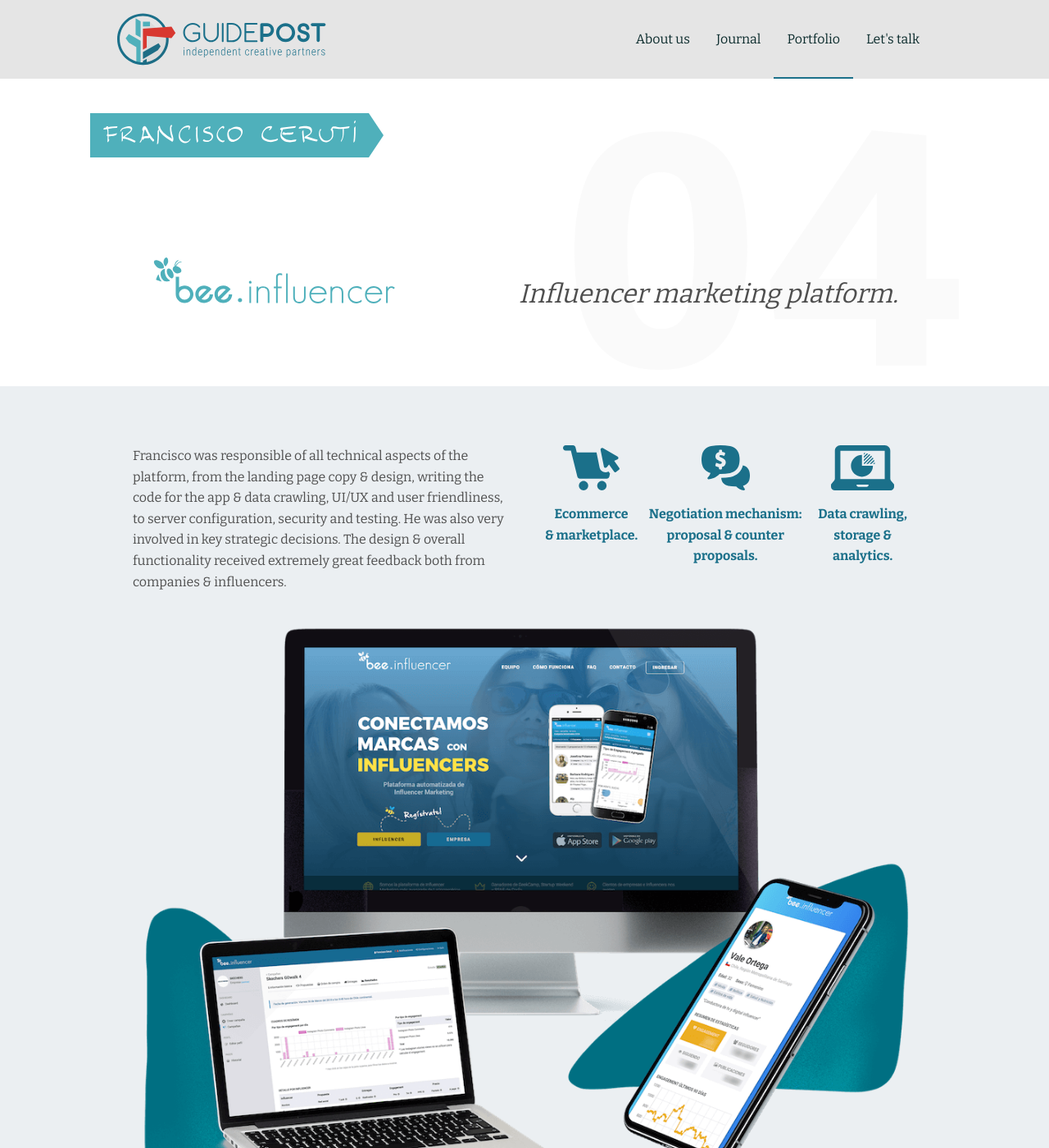
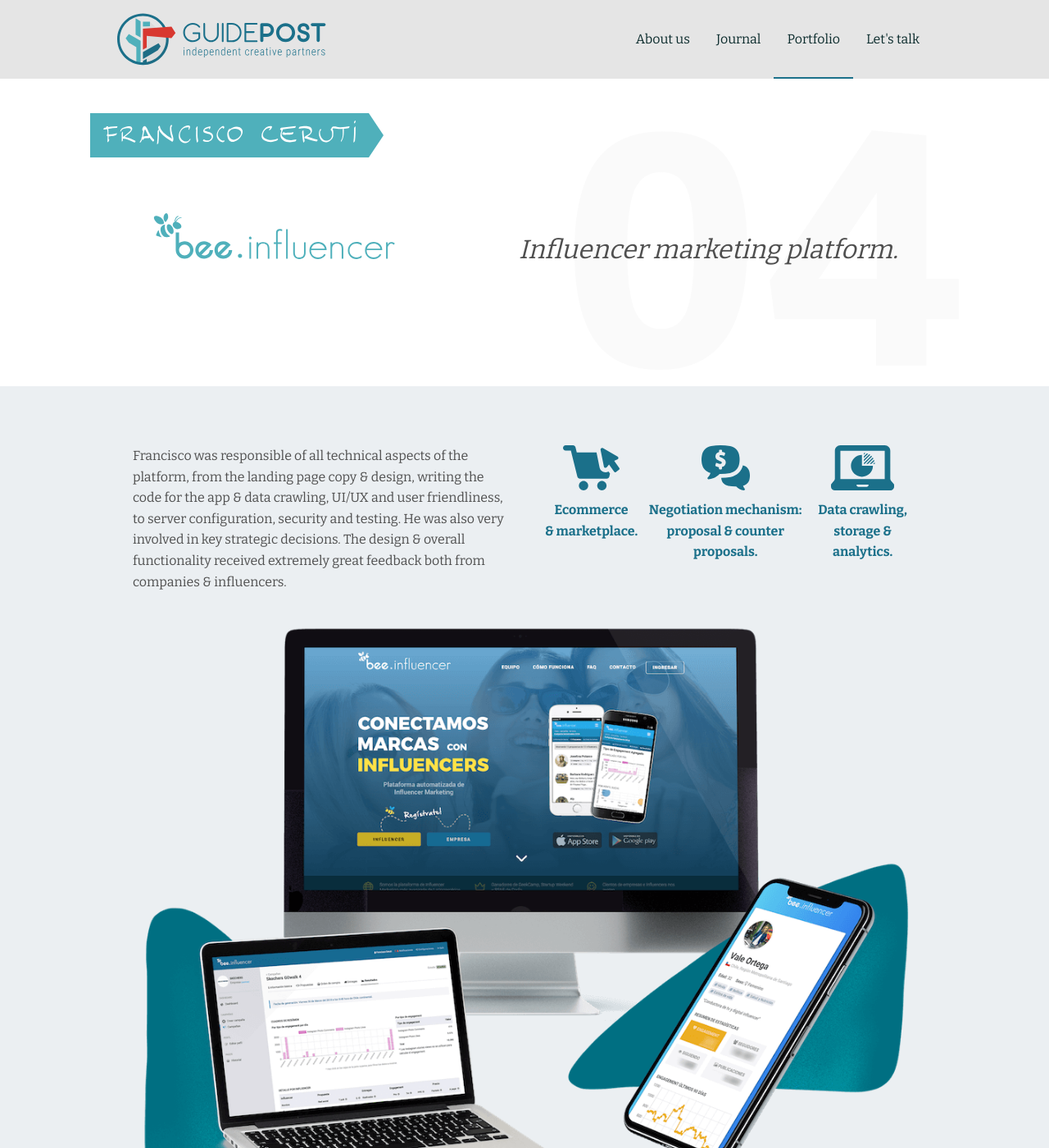
Before and after one commit to GuidePostCreative/guidepost.design, a Jekyll site: the page built from portfolio.html, in a window 1280 px wide and 1400 px high, scrolled down 370 px. Shown: the whole window at 82% size. Built offline with Jekyll 4.4.1, drawn with Linux system fonts in a browser that asks for light colours.

Commit message:
Fixed portfolio spacing issues

```diff
--- a/_includes/portfolio-items/beeinfluencer.html
+++ b/_includes/portfolio-items/beeinfluencer.html
@@ -4,7 +4,6 @@
       <div class="portfolio-arrow francisco">
         <img src="/assets/img/portfolio/francisco-name.svg" alt="Francisco Ceruti" class="handwritten-name"/>
       </div>
-      <div class="clearfix"></div>
       <div class="portfolio-item-header-content">
         <div class="project-client">
           <img src="/assets/img/portfolio/beeinfluencer/logo.svg" alt="BeeInfluencer logo" class="logo" style="top: -10px"/>
--- a/_includes/portfolio-items/cdecsic.html
+++ b/_includes/portfolio-items/cdecsic.html
@@ -4,7 +4,6 @@
       <div class="portfolio-arrow francisco">
         <img src="/assets/img/portfolio/francisco-name.svg" alt="Francisco Ceruti" class="handwritten-name"/>
       </div>
-      <div class="clearfix"></div>
       <div class="portfolio-item-header-content">
         <div class="project-client">
           <img src="/assets/img/portfolio/cdecsic/logo.svg" alt="CdecSIC logo" class="logo" style="top: -10px"/>
--- a/_includes/portfolio-items/concha-y-toro.html
+++ b/_includes/portfolio-items/concha-y-toro.html
@@ -4,7 +4,6 @@
       <div class="portfolio-arrow isabel">
         <img src="/assets/img/portfolio/isabel-name.svg" alt="Isabel M Retamales" class="handwritten-name"/>
       </div>
-      <div class="clearfix"></div>
       <div class="portfolio-item-header-content">
         <div class="project-client">
           <img src="/assets/img/portfolio/concha-y-toro/logo.svg" alt="Concha y Toro logo" class="logo"/>
--- a/_includes/portfolio-items/late.html
+++ b/_includes/portfolio-items/late.html
@@ -4,7 +4,6 @@
       <div class="portfolio-arrow isabel">
         <img src="/assets/img/portfolio/isabel-name.svg" alt="Isabel M Retamales" class="handwritten-name"/>
       </div>
-      <div class="clearfix"></div>
       <div class="portfolio-item-header-content">
         <div class="project-client">
           <img src="/assets/img/portfolio/late/logo.svg" alt="Late logo" class="logo"/>
--- a/assets/css/_portfolio.sass
+++ b/assets/css/_portfolio.sass
@@ -58,6 +58,7 @@
     background-position: center right
     background-repeat: no-repeat
     height: $portfolio-item-header-height
+    position: relative
 
     @media (max-width: $page-threashold-mobile)
       height: $portfolio-item-header-height-mobile
@@ -90,7 +91,7 @@
           @media (max-width: $page-threashold-mobile)
             width: 80%
             margin-bottom: $gutter
-            margin: 0 10% 50px
+            margin: 90px 10% 50px
 
       .project-highlight
         .name
@@ -105,8 +106,11 @@
 
     .portfolio-arrow
       height: $arrow-height
-      display: inline-block
-      position: relative
+      position: absolute
+      top: 0
+      @media (max-width: $page-threashold-mobile)
+        height: $arrow-height-mobile
+
       .handwritten-name
         margin: 0 $gutter
       &:after
@@ -120,25 +124,37 @@
 
       &.francisco
         background: $secondary_color_2
-        float: left
+        left: 0
         .handwritten-name
           height: 30px
           margin-top: 9px
+          @media (max-width: $page-threashold-mobile)
+            height: 20px
         &:after
           right: -45px
           border-left: $arrow-height / 3 solid $secondary_color_2
-
+          @media (max-width: $page-threashold-mobile)
+            right: -33px
+            border: $arrow-height-mobile / 2 solid transparent
+            border-left: $arrow-height-mobile / 3 solid $secondary_color_2
         &.francisco
         .handwritten-name
       &.isabel
         background: $secondary_color_1
-        float: right
+        right: 0
         .handwritten-name
           height: 40px
           margin-top: 11px
+          @media (max-width: $page-threashold-mobile)
+            height: 30px
+            margin-top: 9px
         &:after
           left: -45px
           border-right: $arrow-height / 3 solid $secondary_color_1
+          @media (max-width: $page-threashold-mobile)
+            left: -33px
+            border: $arrow-height-mobile / 2 solid transparent
+            border-right: $arrow-height-mobile / 3 solid $secondary_color_1
 
   &-content
     padding: 4 * $gutter 0
@@ -149,6 +165,9 @@
       background-repeat: no-repeat
       background-position: center center
       background-size: 1600px
+      @media (max-width: $page-threashold-mobile)
+        background-size: 500px
+        background-position: center bottom
 
     @media (max-width: $page-threashold-mobile)
       padding-top: 0
@@ -159,6 +178,9 @@
       display: flex
       flex-direction: row
       justify-content: space-between
+      @media (max-width: $page-threashold-mobile)
+        flex-direction: column
+
       &-item
         display: flex
         flex-direction: column
@@ -166,19 +188,33 @@
         padding: 0 5px
         @media (max-width: $page-threashold-mobile)
           padding: 0
+          display: block
+          margin-bottom: 2 * $gutter
 
         &-img-container
           height: auto
           height: 55px
           margin-bottom: $gutter
+          height: 50px
+          @media (max-width: $page-threashold-mobile)
+            width: 70px
+            margin: 0 0 10px
+            float: left
+
         &-img
           height: 55px
           margin: 0 auto
+          @media (max-width: $page-threashold-mobile)
+            height: auto
+            width: 50px
+            margin: 0 auto
         &-text
           text-align: center
           font-weight: bold
           color: $secondary_color_1
           margin: 0
+          @media (max-width: $page-threashold-mobile)
+            text-align: left
       &.light
         .topics-item
           padding: 0 7px
@@ -188,39 +224,70 @@
     .concha-y-toro-layout
       display: flex
       flex-direction: row
+      @media (max-width: $page-threashold-mobile)
+        flex-direction: column
       .column
         width: 33%
         color: white
         padding: 0 $gutter
         display: flex
         align-items: center
+        @media (max-width: $page-threashold-mobile)
+          width: 100%
+          color: $text-color
 
       .topics
         flex-direction: column
         color: white
+        @media (max-width: $page-threashold-mobile)
+          margin-top: 50px
 
         &-item
           align-items: center
           padding: 0 25px
           margin-bottom: 4 * $gutter
+          @media (max-width: $page-threashold-mobile)
+            display: block
+            margin-bottom: 2 * $gutter
+            padding: 0
+
           &:last-item
             margin-bottom: 0
+
           &-img-container
             height: 60px
             margin-bottom: $gutter
+            @media (max-width: $page-threashold-mobile)
+              height: 50px
+              width: 70px
+              margin: 0 0 10px
+              float: left
+
           &-img
             height: 60px
             margin: 0 auto
+            @media (max-width: $page-threashold-mobile)
+              height: auto
+              width: 50px
+              margin: 0 auto
+
           &-text
             text-align: center
             font-weight: bold
             color: white
+            @media (max-width: $page-threashold-mobile)
+              text-align: left
+              color: $text-color
 
     #bottle-of-wine
       float: right
       margin-top: -120px
       margin-bottom: -150px
       height: 1000px
+      @media (max-width: $page-threashold-mobile)
+        float: none
+        height: 500px
+        margin: 0 auto -140px
 
     .beeinfluencer-product-img
       margin-bottom: -140px
@@ -228,94 +295,13 @@
     .cdecsic-product-img
       width: 80%
       margin: 0 10%
+      @media (max-width: $page-threashold-mobile)
+        width: 100%
+        margin: 0
 
     .late-product-img
       width: 50%
       margin-left: 25%
-
-@media (max-width: $page-threashold-mobile)
-  .portfolio-item-header
-    .portfolio-arrow
-      height: $arrow-height-mobile
-      &.francisco
-        .handwritten-name
-          height: 20px
-          margin-top: 9px
-        &:after
-          right: -33px
-          border: $arrow-height-mobile / 2 solid transparent
-          border-left: $arrow-height-mobile / 3 solid $secondary_color_2
-
-      &.isabel
-        .handwritten-name
-          height: 30px
-          margin-top: 9px
-        &:after
-          left: -33px
-          border: $arrow-height-mobile / 2 solid transparent
-          border-right: $arrow-height-mobile / 3 solid $secondary_color_1
-
-  .portfolio-item
-    &-content
-      .topics
-        flex-direction: column
-        justify-content: space-between
-
-        &-item
-          display: block
-          margin-bottom: 2 * $gutter
-
-          &-img-container
-            height: 50px
-            width: 70px
-            margin: 0 0 10px
-            float: left
-          &-img
-            height: auto
-            width: 50px
-            margin: 0 auto
-          &-text
-            text-align: left
-      &.grapes
-        background-size: 500px
-        background-position: center bottom
-      .concha-y-toro-layout
-        display: flex
-        flex-direction: column
-        .column
-          width: 100%
-          color: $text-color
-
-        .topics
-          flex-direction: column
-          color: white
-          margin-top: 50px
-          &-item
-            display: block
-            margin-bottom: 2 * $gutter
-            padding: 0
-            &-img-container
-              height: 50px
-              width: 70px
-              margin: 0 0 10px
-              float: left
-            &-img
-              height: auto
-              width: 50px
-              margin: 0 auto
-            &-text
-              text-align: left
-              color: $text-color
-
-    #bottle-of-wine
-      float: none
-      height: 500px
-      margin: 0 auto -140px
-
-    .cdecsic-product-img
-      width: 100%
-      margin: 0
-
-    .late-product-img
-      width: 80%
-      margin-left: 10%
+      @media (max-width: $page-threashold-mobile)
+        width: 80%
+        margin-left: 10%
```
Also changed, not shown: 8 other files.
